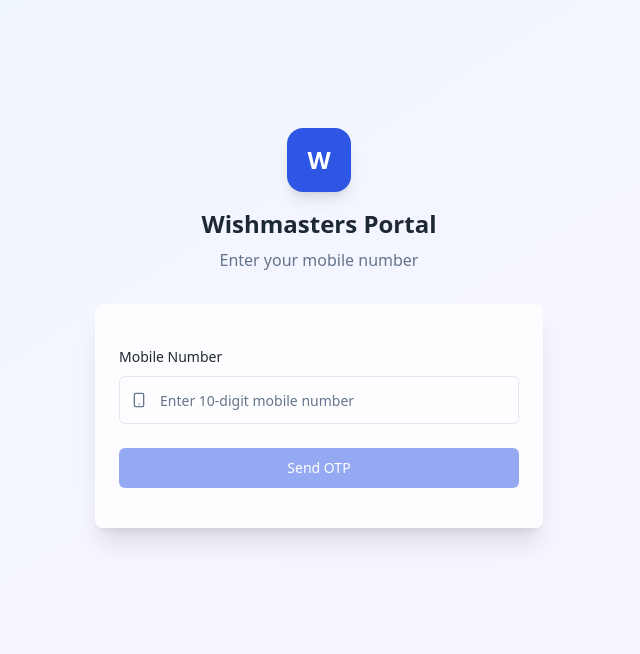
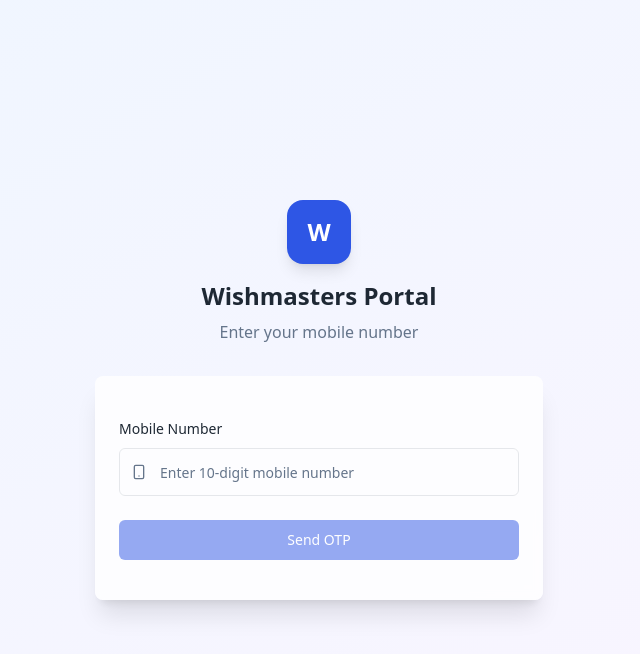
Before and after one commit to gouravg8/wishmaster, a React (Vite) app: page / in a window 1280 px wide. Shown: the top 654 px of the page, without its empty margins (321-961 px from the left). Built offline with nearby package versions, Linux system fonts and the light colour scheme.

Commit message:
fix full screen compatibility

```diff
--- a/src/components/AuthFlow.tsx
+++ b/src/components/AuthFlow.tsx
@@ -116,7 +116,7 @@ export const AuthFlow = ({ onLoginSuccess }: AuthFlowProps) => {
   };
 
   return (
-    <div className="min-h-screen bg-gradient-to-br from-blue-50 to-purple-50 flex py-32 justify-center p-4">
+    <div className="min-h-screen bg-gradient-to-br from-blue-50 to-purple-50 flex justify-center items-center p-4">
       <div className="w-full max-w-md">
         {/* Logo and Title */}
         <div className="text-center mb-8">
```
